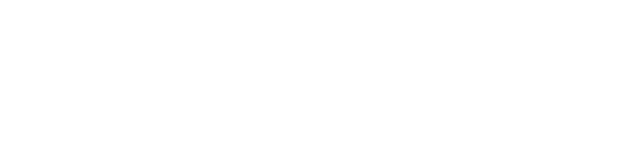
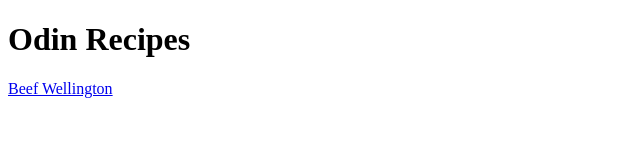
Before and after one commit to CryxqcL/odin-recipes, a plain HTML site: page index.html in a window 1280 px wide. Shown: the whole page, without its empty margins (0-640 px from the left). Drawn offline with Linux system fonts and the light colour scheme.

Commit message:
Added recipe folder and page and linked to index

```diff
--- a/index.html
+++ b/index.html
@@ -6,6 +6,7 @@
     <title>Document</title>
 </head>
 <body>
-
+    <h1>Odin Recipes</h1>
+    <a href="./recipes/wellington.html">Beef Wellington</a>
 </body>
 </html>
```
Also changed, not shown: recipes/wellington.html (added).
